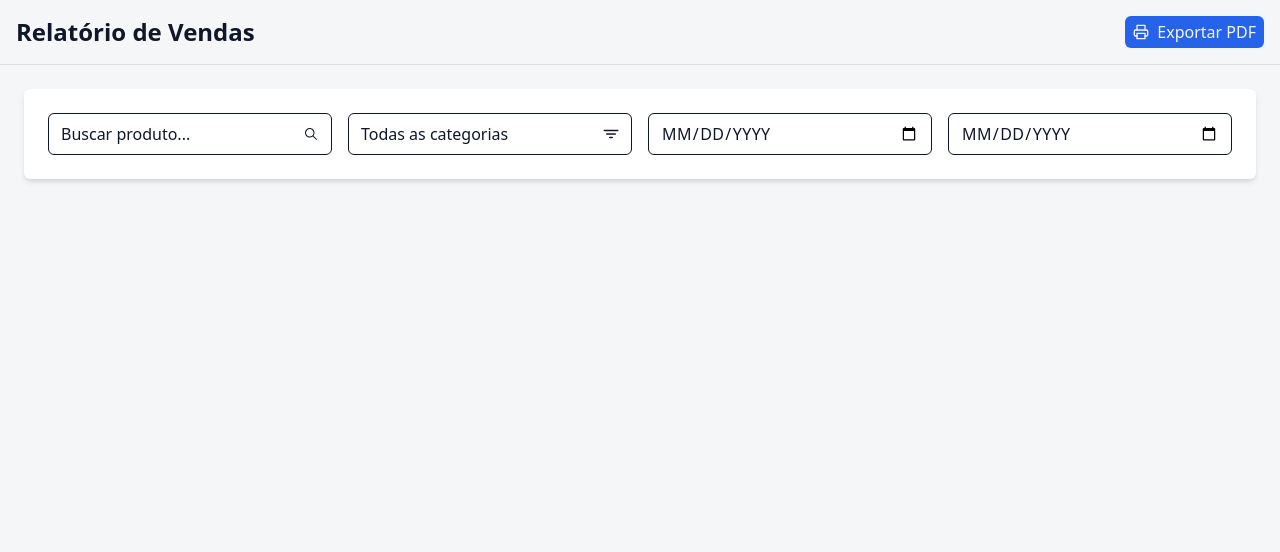
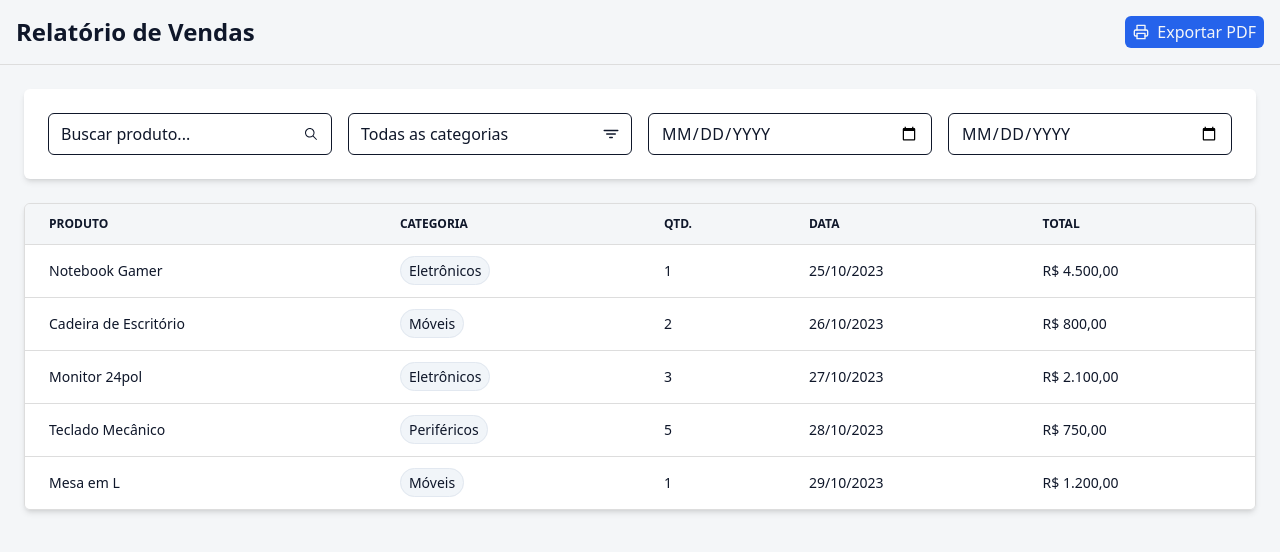
Before and after one commit to Breno-Mateus/relatorio-vendas-front, a React (Vite) app: page / in a window 1280 px wide. Shown: the top 552 px of the page. Built offline with nearby package versions, Linux system fonts and the light colour scheme.

Commit message:
feat: add salesTable component

```diff
--- a/package.json
+++ b/package.json
@@ -11,6 +11,7 @@
   },
   "dependencies": {
     "@tailwindcss/vite": "^4.1.18",
+    "@tanstack/react-table": "^8.21.3",
     "react": "^19.2.0",
     "react-dom": "^19.2.0",
     "react-icons": "^5.5.0",
--- a/src/App.tsx
+++ b/src/App.tsx
@@ -1,11 +1,13 @@
 import Filters from "./components/filters";
 import Header from "./components/header";
+import SalesTable from "./components/salesTable";
 
 const App = () => {
   return (
     <>
       <Header />
       <Filters />
+      <SalesTable />
     </>
   )
 }
--- /dev/null
+++ b/src/components/salesTable.tsx
@@ -0,0 +1,95 @@
+import {
+    createColumnHelper,
+    flexRender,
+    getCoreRowModel,
+    useReactTable
+} from "@tanstack/react-table";
+
+export interface Venda {
+    id: number;
+    produto: string;
+    categoria: string;
+    quantidade: number;
+    valorTotal: number;
+    data: string;
+}
+
+const data: Venda[] = [
+    { id: 1, produto: "Notebook Gamer", categoria: "Eletrônicos", quantidade: 1, valorTotal: 4500.00, data: "2023-10-25" },
+    { id: 2, produto: "Cadeira de Escritório", categoria: "Móveis", quantidade: 2, valorTotal: 800.00, data: "2023-10-26" },
+    { id: 3, produto: "Monitor 24pol", categoria: "Eletrônicos", quantidade: 3, valorTotal: 2100.00, data: "2023-10-27" },
+    { id: 4, produto: "Teclado Mecânico", categoria: "Periféricos", quantidade: 5, valorTotal: 750.00, data: "2023-10-28" },
+    { id: 5, produto: "Mesa em L", categoria: "Móveis", quantidade: 1, valorTotal: 1200.00, data: "2023-10-29" },
+];
+
+const columnHelper = createColumnHelper<Venda>();
+
+const columns = [
+    columnHelper.accessor("produto", {
+        header: "Produto",
+        cell: (info) => <span>{info.getValue()}</span>
+    }),
+    columnHelper.accessor("categoria", {
+        header: "Categoria",
+        cell: (info) => (
+            <span className="bg-slate-100 px-2 py-1 rounded-full border border-slate-200">
+                {info.getValue()}
+            </span>
+        )
+    }),
+    columnHelper.accessor("quantidade", {
+        header: "Qtd.",
+        cell: (info) => <span>{info.getValue()}</span>
+    }),
+    columnHelper.accessor("data", {
+        header: "Data",
+        cell: (info) => new Date(info.getValue()).toLocaleDateString("pt-BR")
+    }),
+    columnHelper.accessor("valorTotal", {
+        header: "Total",
+        cell: (info) => {
+            const valor = info.getValue();
+            return new Intl.NumberFormat("pt-BR", { style: "currency", currency: "BRL" }).format(valor);
+        }
+    }),
+];
+
+const SalesTable = () => {
+    const table = useReactTable({
+        data,
+        columns,
+        getCoreRowModel: getCoreRowModel(),
+    });
+
+    return (
+        <div className="rounded-md border border-smooth overflow-hidden m-6 shadow-md">
+            <table className="w-full text-sm text-left">
+                <thead className="bg-primary text-secondary uppercase font-semibold text-xs border-b border-smooth">
+                    {table.getHeaderGroups().map(headerGroup => (
+                        <tr key={headerGroup.id}>
+                            {headerGroup.headers.map(header => (
+                                <th key={header.id} className="px-6 py-3">
+                                    {flexRender(header.column.columnDef.header, header.getContext())}
+                                </th>
+                            ))}
+                        </tr>
+                    ))}
+                </thead>
+
+                <tbody className="bg-white divide-y divide-smooth">
+                    {table.getRowModel().rows.map(row => (
+                        <tr key={row.id} className="hover:bg-primary/50 transition-colors">
+                            {row.getVisibleCells().map(cell => (
+                                <td key={cell.id} className="px-6 py-4">
+                                    {flexRender(cell.column.columnDef.cell, cell.getContext())}
+                                </td>
+                            ))}
+                        </tr>
+                    ))}
+                </tbody>
+            </table>
+        </div>
+    );
+};
+
+export default SalesTable;
```
Also changed, not shown: 1 other file (tests, documents, lock files or other folders).
